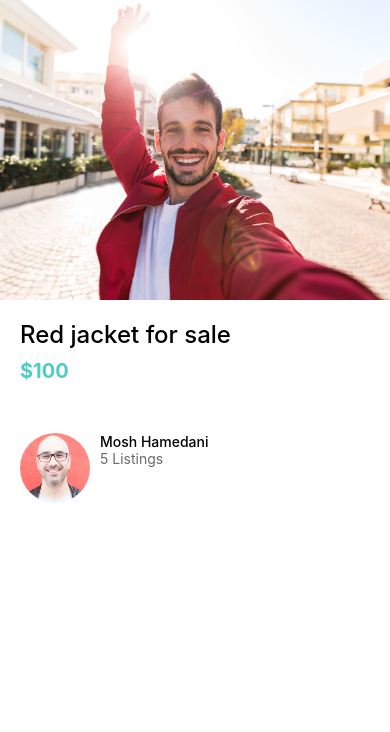
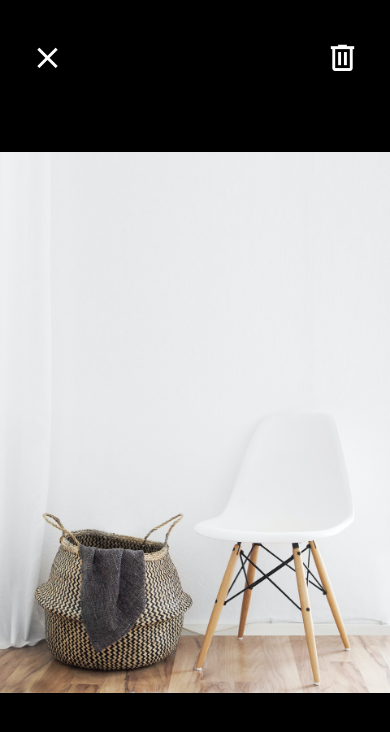
Before and after one commit to teneeto/DoneWithIt_React_Native, a React Native app: screen / in a window 390 px wide. Shown: the top 732 px of the page. Built offline with nearby package versions, Linux system fonts and the light colour scheme.

Commit message:
update View image screen

```diff
--- a/App.js
+++ b/App.js
@@ -17,7 +17,7 @@
     //     image={require('./app/assets/jacket.jpg')}
     //   />
     // </View>
-    <ListingDetailsScreen />
+    <ViewImageScreen />
   );
 }
 
--- a/app/screens/ViewImageScreen.js
+++ b/app/screens/ViewImageScreen.js
@@ -1,13 +1,18 @@
 import React from 'react';
 import { Image, StyleSheet, View } from 'react-native';
+import { MaterialCommunityIcons } from '@expo/vector-icons';
 
 import colors from '../config/colors'
 
 function ViewImageScreen(props) {
   return (
     <View style={styles.container}>
-      <View style={styles.closeIcon} ></View>
-      <View style={styles.deleteIcon} ></View>
+      <View style={styles.closeIcon} >
+        <MaterialCommunityIcons name='close' color={colors.white} size={35} />
+      </View>
+      <View style={styles.deleteIcon} >
+        <MaterialCommunityIcons name='trash-can-outline' color={colors.white} size={35} />
+      </View>
       <Image
         resizeMode='contain'
         style={styles.image}
@@ -20,9 +25,6 @@
 
 const styles = StyleSheet.create({
   closeIcon: {
-    width: 50,
-    height: 50,
-    backgroundColor: colors.primary,
     position: 'absolute',
     top: 40,
     left: 30,
@@ -32,9 +34,6 @@
     backgroundColor: colors.black
   },
   deleteIcon: {
-    width: 50,
-    height: 50,
-    backgroundColor: colors.secondary,
     position: 'absolute',
     top: 40,
     right: 30,
```
